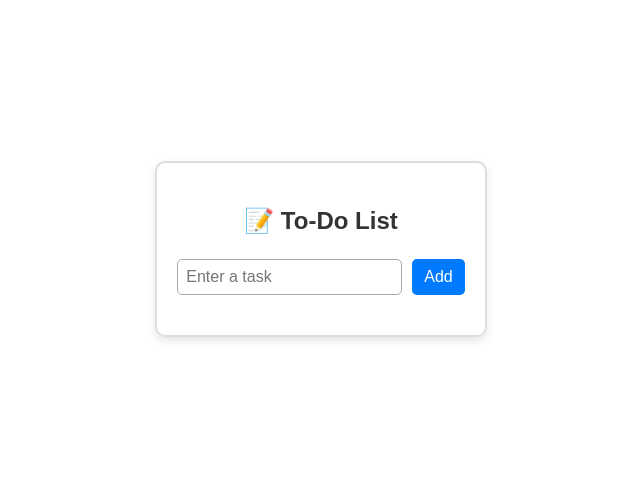
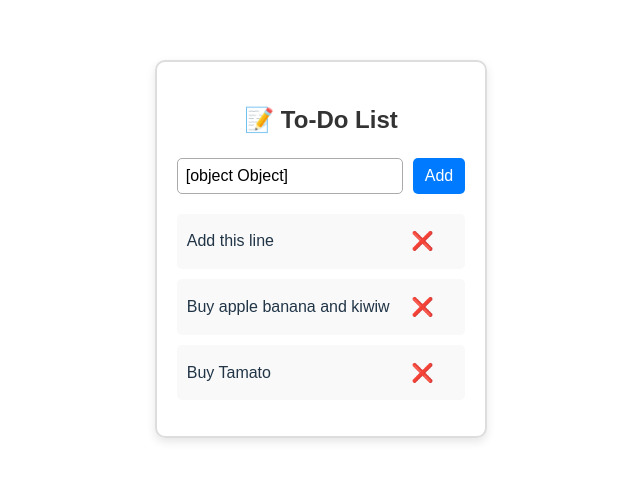
Before and after one commit to ashish23072002/learn_react_redux, a React (Vite) app: page / in a window 1280 px wide. Shown: the part 151-632 px from the top of the page, without its empty margins (319-959 px from the left). Built offline with nearby package versions, Linux system fonts and the light colour scheme.

Commit message:
How to Read Data from the Redux Store using useSelector

```diff
--- a/src/components/Todo.jsx
+++ b/src/components/Todo.jsx
@@ -1,37 +1,42 @@
-import { useState } from "react";
+// import { useState } from "react";
+import { useSelector } from 'react-redux';
 import './Todo.css'
 
 export const  Todo=()=> {
-  const [tasks, setTasks] = useState([]);
-  const [newTask, setNewTask] = useState("");
+  // const [tasks, setTasks] = useState([]);
+  // const [newTask, setNewTask] = useState("");
 
-  const handleAddTask = (e) => {
-    e.preventDefault(); // Prevent page reload on form submission
-    if (newTask.trim() === "") return;
-    setTasks([...tasks, { text: newTask, completed: false }]);
-    setNewTask("");
-  };
+  // const handleAddTask = (e) => {
+  //   e.preventDefault(); // Prevent page reload on form submission
+  //   if (newTask.trim() === "") return;
+  //   setTasks([...tasks, { text: newTask, completed: false }]);
+  //   setNewTask("");
+  // };
 
-  const handleToggleComplete = (index) => {
-    const updatedTasks = tasks.map((task, i) =>
-      i === index ? { ...task, completed: !task.completed } : task
-    );
-    setTasks(updatedTasks);
-  };
+  // const handleToggleComplete = (index) => {
+  //   const updatedTasks = tasks.map((task, i) =>
+  //     i === index ? { ...task, completed: !task.completed } : task
+  //   );
+  //   setTasks(updatedTasks);
+  // };
 
-  const handleDeleteTask = (index) => {
-    const updatedTasks = tasks.filter((_, i) => i !== index);
-    setTasks(updatedTasks);
-  };
+  // const handleDeleteTask = (index) => {
+  //   const updatedTasks = tasks.filter((_, i) => i !== index);
+  //   setTasks(updatedTasks);
+  // };
+
+
+  const tasks=useSelector((state)=>state.task)
+  console.log(tasks)
 
   return (
     <div className="todo-container">
       <h2>📝 To-Do List</h2>
-      <form className="todo-input-section" onSubmit={handleAddTask}>
+      <form className="todo-input-section" onSubmit={{}}>
         <input
           type="text"
-          value={newTask}
-          onChange={(e) => setNewTask(e.target.value)}
+          value={{}}
+          // onChange={(e) => setNewTask(e.target.value)}
           placeholder="Enter a task"
         />
         <button type="submit">Add</button>
@@ -43,10 +48,10 @@ export const  Todo=()=> {
             key={index}
             className={`todo-item ${task.completed ? "completed" : ""}`}
           >
-            <span onClick={() => handleToggleComplete(index)}>
-              {task.text}
+            <span onClick={{}}>
+              {task}
             </span>
-            <button onClick={() => handleDeleteTask(index)}>❌</button>
+            <button onClick={{}}>❌</button>
           </li>
         ))}
       </ul>
--- a/src/main.jsx
+++ b/src/main.jsx
@@ -4,12 +4,12 @@ import "./index.css";
 import App from "./App.jsx";
 import "./store.jsx";
 import { Provider } from "react-redux";
-// import { store } from "./store.jsx";
+import { store } from "./store.jsx";
 
 createRoot(document.getElementById("root")).render(
   <StrictMode>
-    {/* <Provider store={store}> */}
+    <Provider store={store}>
       <App />
-    {/* </Provider> */}
+    </Provider>
   </StrictMode>
 );
--- a/src/store.jsx
+++ b/src/store.jsx
@@ -67,6 +67,8 @@ const deleteTask = (id) => {
 };
 
 store.dispatch(addTask("This line is added by Action Creator or a fucntion "));
+store.dispatch(addTask("Buy apple  banana and  kiwiw "));
+store.dispatch(addTask("Buy Tamato "));
 console.log(store.getState());
 
 store.dispatch(deleteTask(1));
```
